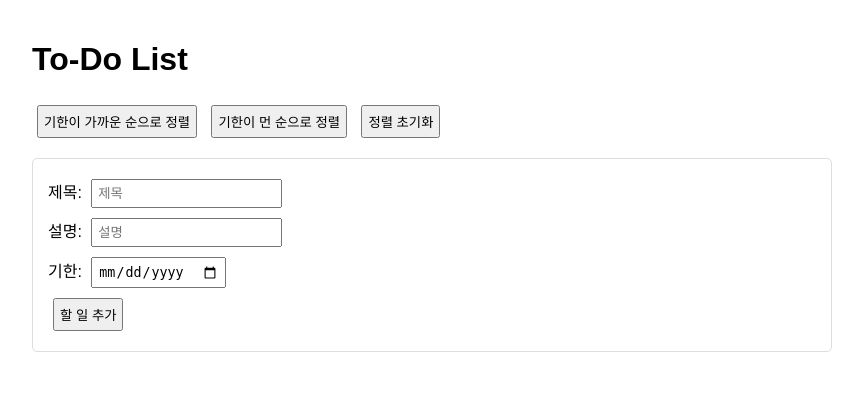
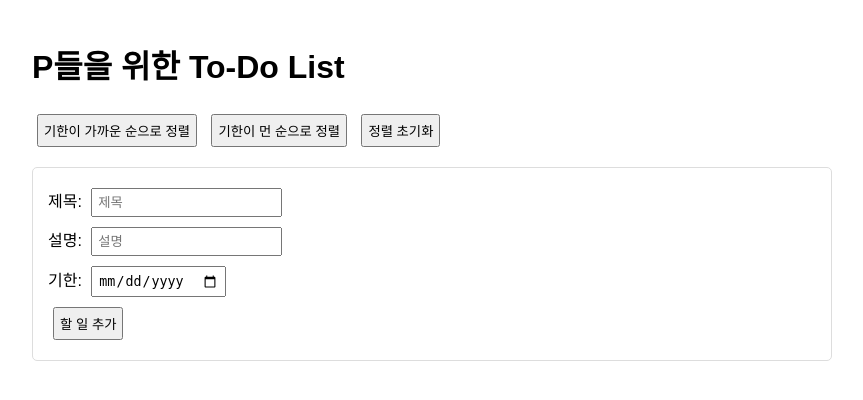
Before and after one commit to lissani/FastApi-Todos, a FastAPI app: page / in a window 1280 px wide. Shown: the top 400 px of the page, without its empty margins (208-1071 px from the left). Run offline with FastAPI, Linux system fonts and the light colour scheme; data that the repository does not hold is empty.

Commit message:
[UI] change title

```diff
--- a/fastapi-app/templates/index.html
+++ b/fastapi-app/templates/index.html
@@ -68,7 +68,7 @@
     </style>
 </head>
 <body>
-    <h1>To-Do List</h1>
+    <h1>P들을 위한 To-Do List</h1>
 
     <!-- 정렬 컨트롤 -->
     <div class="sort-controls">
```
